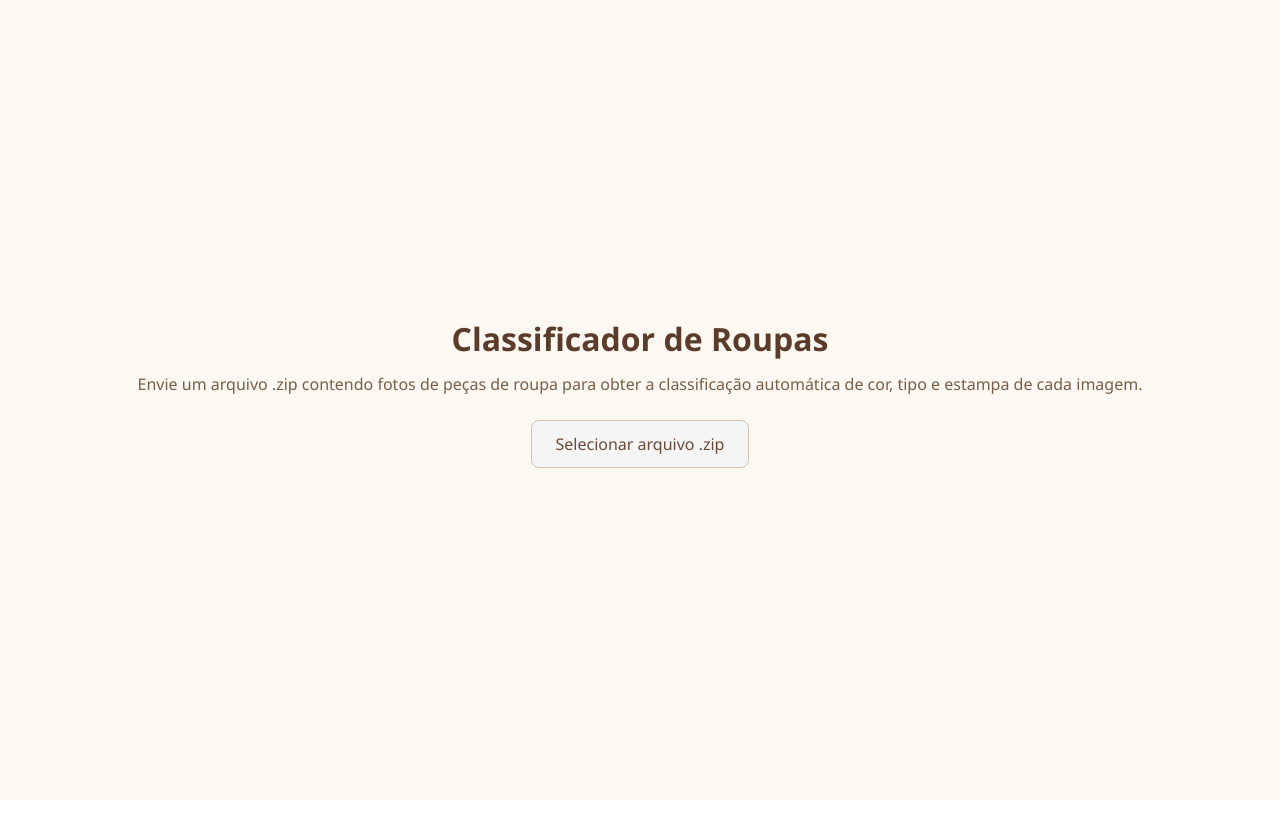
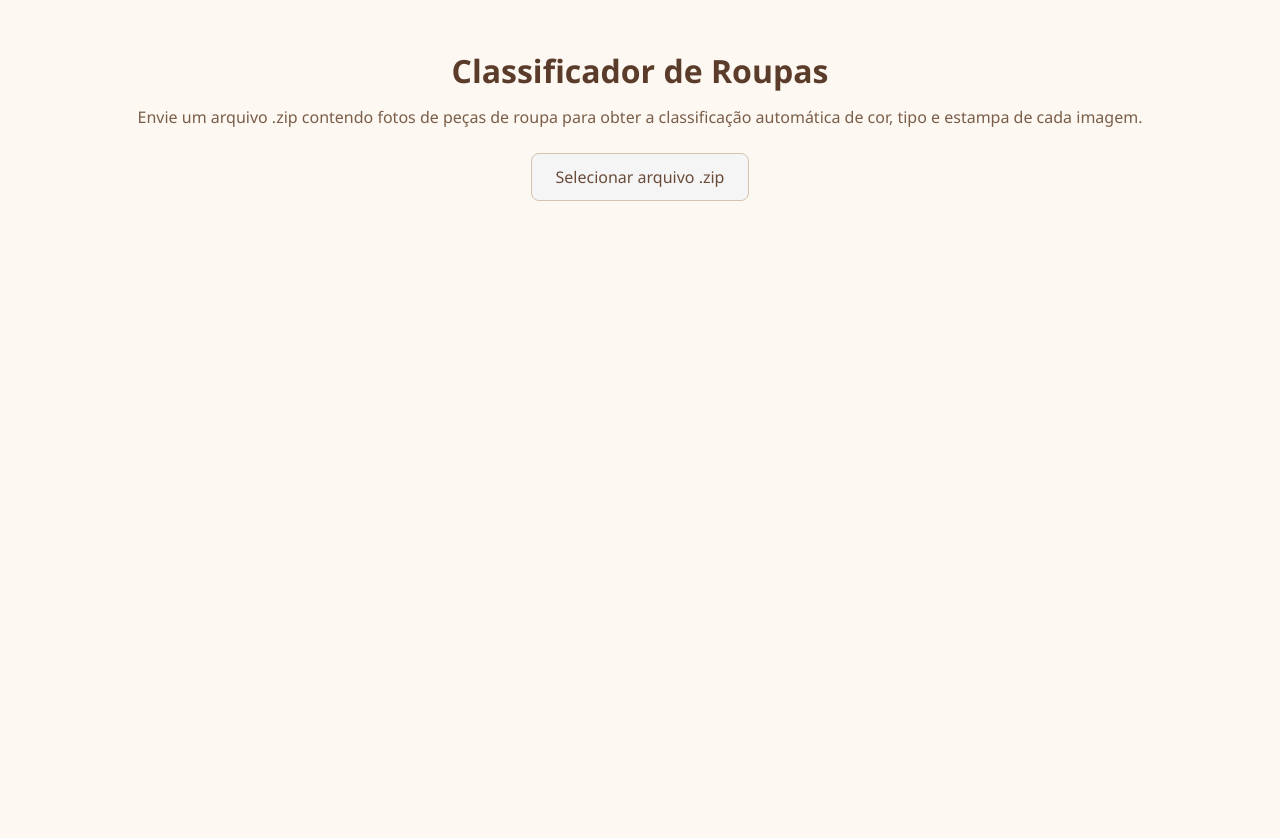
Before and after one commit to ellencoutinho/vis-clothes-front, a React (Vite) app: page / in a window 1280 px wide. Shown: the top 838 px of the page. Before the commit the page ends 800 px from the top, so only its background shows below. Built offline with nearby package versions, Linux system fonts and the light colour scheme.

Commit message:
Correção na posição do header

```diff
--- a/src/App.css
+++ b/src/App.css
@@ -22,9 +22,10 @@ body {
 }
 
 #root {
+  min-height: 100vh;
   background-color: #fdf8f2;
   width: 100%;
-  min-height: 100%;
+
 }
 
 .app-container-new {
```
